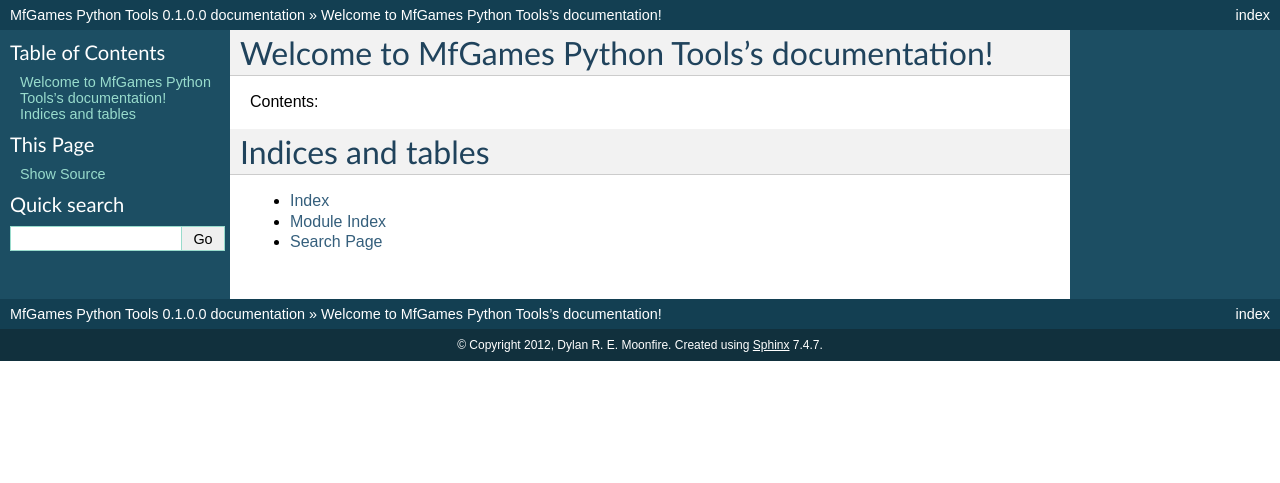
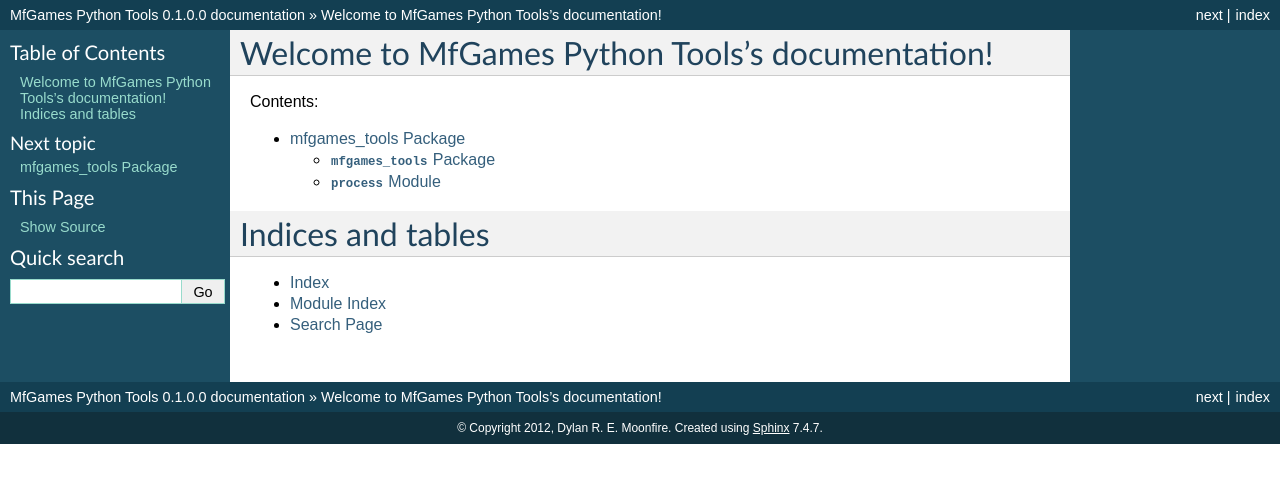
Before and after one commit to dmoonfire/mfgames-tools-python, a Sphinx documentation site: the page built from doc/source/index.rst, in a window 1280 px wide. Shown: the top 483 px of the page. Built offline with Sphinx 7.4.7, drawn with Linux system fonts in a browser that asks for light colours.

```diff
--- a/doc/source/conf.py
+++ b/doc/source/conf.py
@@ -12,6 +12,8 @@
 # serve to show the default.
 
 import sys, os
+
+sys.path.insert(0, os.path.abspath('../src'))
 
 # If extensions (or modules to document with autodoc) are in another directory,
 # add these directories to sys.path here. If the directory is relative to the
--- a/doc/source/index.rst
+++ b/doc/source/index.rst
@@ -11,7 +11,7 @@ Contents:
 .. toctree::
    :maxdepth: 2
 
-
+   mfgames_tools
 
 Indices and tables
 ==================
--- /dev/null
+++ b/doc/source/mfgames_tools.rst
@@ -0,0 +1,18 @@
+mfgames_tools Package
+=====================
+
+:mod:`mfgames_tools` Package
+----------------------------
+
+.. automodule:: mfgames_tools
+    :members:
+    :undoc-members:
+    :show-inheritance:
+
+:mod:`process` Module
+---------------------
+
+.. automodule:: mfgames_tools.process
+    :members:
+    :undoc-members:
+    :show-inheritance:
```
Also changed, not shown: 3 other files.
